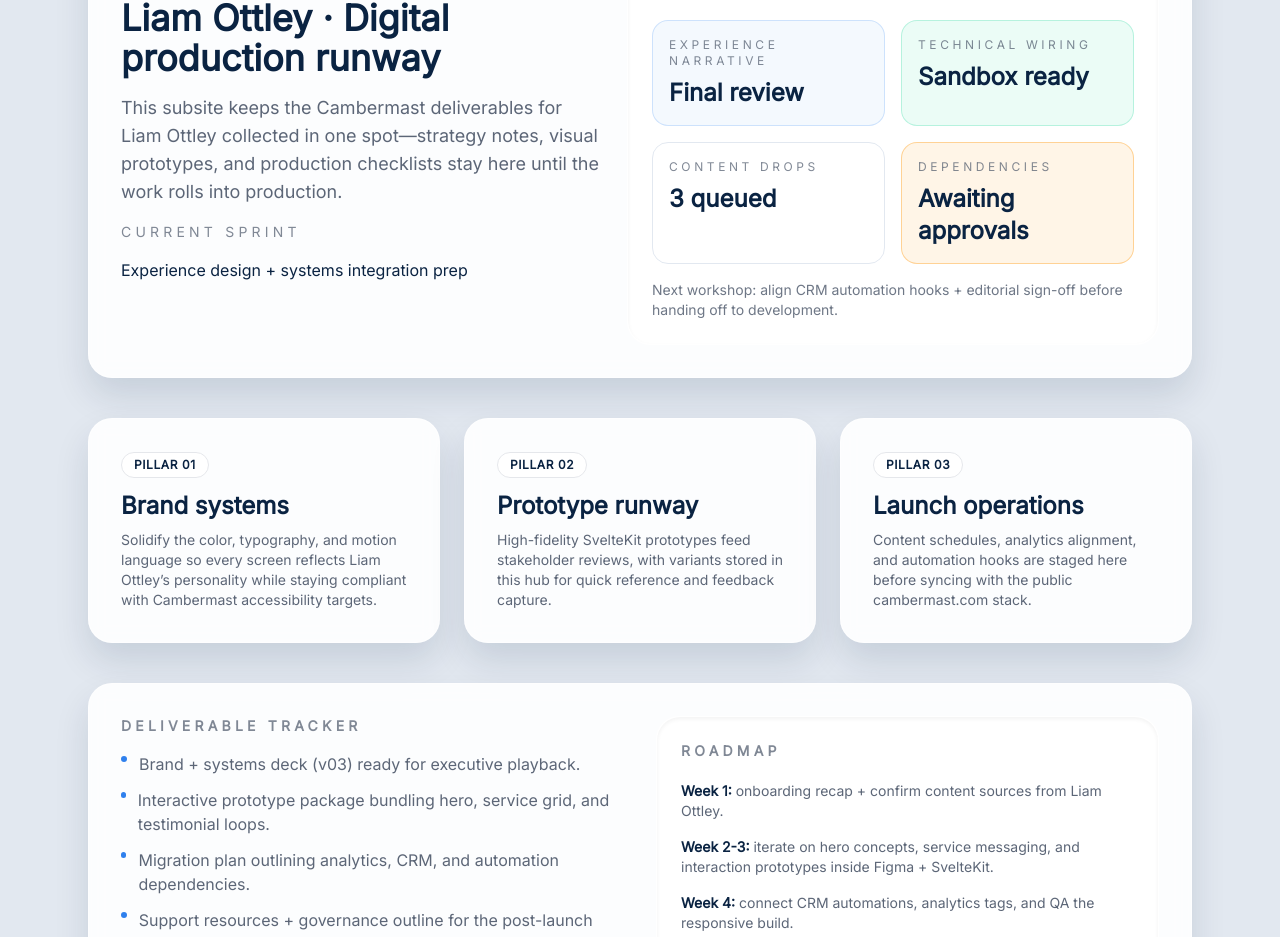
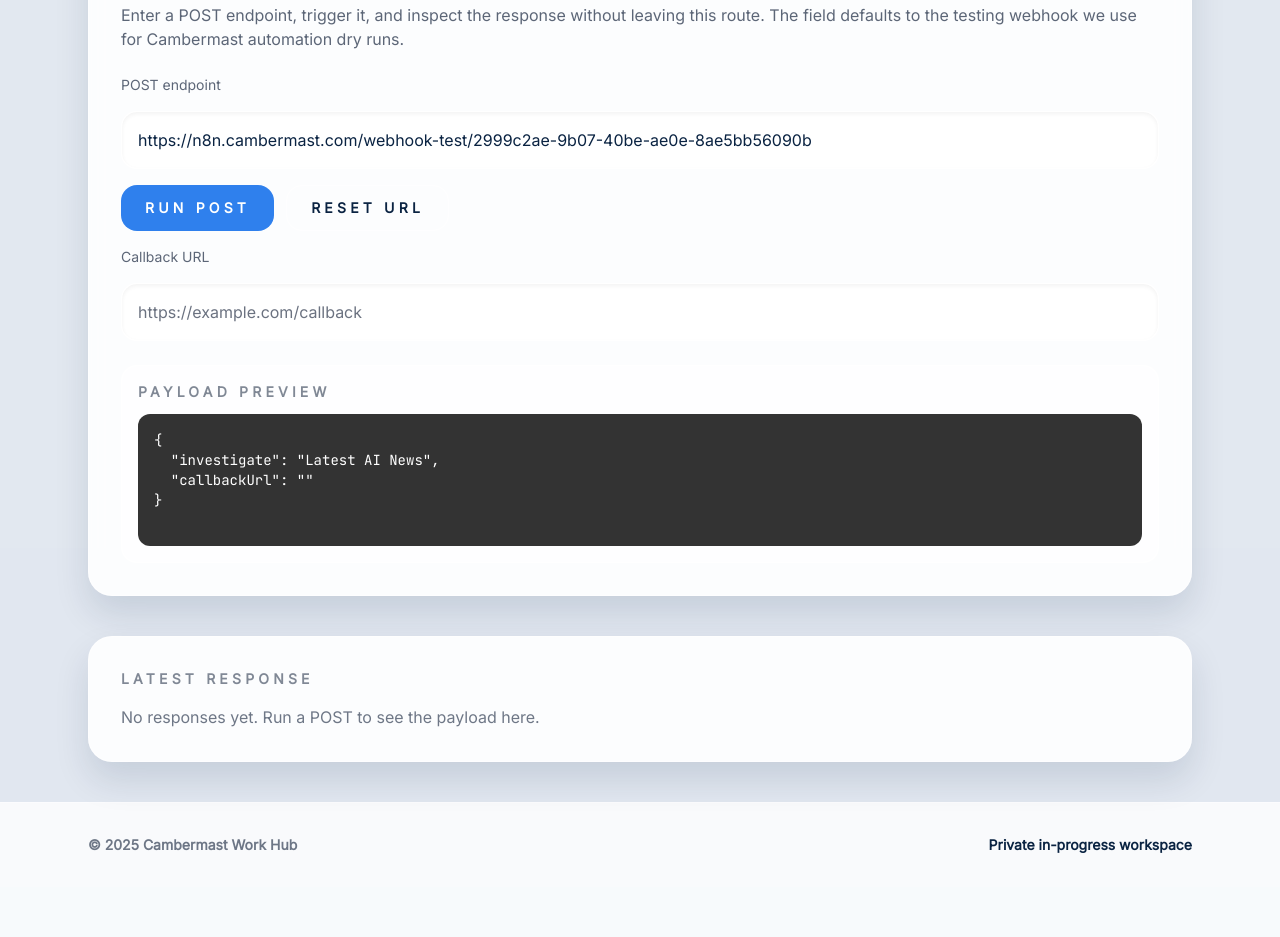
Before and after one commit to BillRaymond/cambermast-work-hub, a SvelteKit app: page /liamottley in a window 1280 px wide. Shown: the part 215-1152 px from the top of the page. After the commit the page ends 1102 px from the top, so only its background shows below. Built offline with nearby package versions, Linux system fonts and the light colour scheme.

Commit message:
add liamottleey post capability

```diff
--- a/src/routes/liamottley/+page.svelte
+++ b/src/routes/liamottley/+page.svelte
@@ -6,123 +6,133 @@
 	/>
 </svelte:head>
 
+<script lang="ts">
+	const defaultUrl = 'https://n8n.cambermast.com/webhook-test/2999c2ae-9b07-40be-ae0e-8ae5bb56090b';
+	const investigateValue = 'Latest AI News';
+
+	let targetUrl = defaultUrl;
+	let callbackUrl = '';
+	let isLoading = false;
+	let latestResponse = '';
+	let errorMessage = '';
+
+	const runPost = async () => {
+		isLoading = true;
+		latestResponse = '';
+		errorMessage = '';
+
+		try {
+			const payload = JSON.stringify({
+				investigate: investigateValue,
+				callbackUrl
+			});
+
+			const response = await fetch(targetUrl, {
+				method: 'POST',
+				headers: {
+					'Content-Type': 'application/json'
+				},
+				body: payload
+			});
+			const text = await response.text();
+
+			if (!response.ok) {
+				errorMessage = `Request failed with status ${response.status}`;
+			}
+
+			latestResponse = text || '(empty response body)';
+		} catch (error) {
+			errorMessage = error instanceof Error ? error.message : 'Unknown error occurred';
+		} finally {
+			isLoading = false;
+		}
+	};
+</script>
+
 <article class="space-y-10">
 	<section class="section-shell border border-white/50">
-		<div class="flex flex-col gap-6 lg:flex-row">
-			<div class="flex-1 space-y-4">
-				<span class="badge border bg-primary-electric/10 text-primary-electric">Active collaboration</span>
-				<h1 class="text-4xl font-semibold text-primary-navy">Liam Ottley · Digital production runway</h1>
-				<p class="text-lg text-secondary-slate/90">
-					This subsite keeps the Cambermast deliverables for Liam Ottley collected in one spot—strategy notes,
-					visual prototypes, and production checklists stay here until the work rolls into production.
+		<div class="space-y-6">
+			<div class="space-y-2">
+				<h1 class="text-4xl font-semibold text-primary-navy">Liam Ottley · Webhook tester</h1>
+				<p class="text-secondary-slate/90">
+					Enter a POST endpoint, trigger it, and inspect the response without leaving this route. The field
+					defaults to the testing webhook we use for Cambermast automation dry runs.
 				</p>
-				<p class="text-sm uppercase tracking-[0.3em] text-secondary-slate/70">Current sprint</p>
-				<p class="text-primary-navy">Experience design + systems integration prep</p>
 			</div>
-			<div class="flex-1 rounded-3xl border border-white/60 bg-white/80 p-6 shadow-inner">
-				<h2 class="text-sm font-semibold uppercase tracking-[0.3em] text-secondary-slate/70">Status heatmap</h2>
-				<dl class="mt-5 grid gap-4 sm:grid-cols-2">
-					<div class="rounded-2xl border border-primary-electric/20 bg-primary-electric/5 p-4">
-						<dt class="text-xs uppercase tracking-[0.3em] text-secondary-slate/70">Experience narrative</dt>
-						<dd class="mt-2 text-2xl font-semibold text-primary-navy">Final review</dd>
-					</div>
-					<div class="rounded-2xl border border-accent-mint/30 bg-accent-mint/10 p-4">
-						<dt class="text-xs uppercase tracking-[0.3em] text-secondary-slate/70">Technical wiring</dt>
-						<dd class="mt-2 text-2xl font-semibold text-primary-navy">Sandbox ready</dd>
-					</div>
-					<div class="rounded-2xl border border-secondary-cool bg-white/90 p-4">
-						<dt class="text-xs uppercase tracking-[0.3em] text-secondary-slate/70">Content drops</dt>
-						<dd class="mt-2 text-2xl font-semibold text-primary-navy">3 queued</dd>
-					</div>
-					<div class="rounded-2xl border border-semantic-warning/40 bg-semantic-warning/10 p-4">
-						<dt class="text-xs uppercase tracking-[0.3em] text-secondary-slate/70">Dependencies</dt>
-						<dd class="mt-2 text-2xl font-semibold text-primary-navy">Awaiting approvals</dd>
-					</div>
-				</dl>
-				<p class="mt-4 text-sm text-secondary-slate/80">
-					Next workshop: align CRM automation hooks + editorial sign-off before handing off to development.
-				</p>
+
+			<form class="space-y-4" on:submit|preventDefault={runPost}>
+				<label class="block text-sm font-medium text-secondary-slate/90" for="webhook-url">
+					POST endpoint
+				</label>
+				<input
+					id="webhook-url"
+					name="webhook-url"
+					class="w-full rounded-2xl border border-white/60 bg-white/80 p-4 text-primary-navy shadow-inner focus:border-primary-electric focus:outline-none"
+					bind:value={targetUrl}
+					placeholder="https://example.com/webhook"
+					type="url"
+					required
+				/>
+				<div class="flex gap-3">
+					<button
+						type="submit"
+						class="rounded-2xl bg-primary-electric px-6 py-3 text-sm font-semibold uppercase tracking-[0.3em] text-white transition hover:bg-primary-electric/80 disabled:cursor-not-allowed disabled:opacity-70"
+						disabled={isLoading}
+					>
+						{#if isLoading}
+							Sending…
+						{:else}
+							Run POST
+						{/if}
+					</button>
+					<button
+						type="button"
+						class="rounded-2xl border border-white/60 px-6 py-3 text-sm font-semibold uppercase tracking-[0.3em] text-primary-navy hover:border-primary-navy"
+						on:click={() => (targetUrl = defaultUrl)}
+						disabled={isLoading || targetUrl === defaultUrl}
+					>
+						Reset URL
+					</button>
+				</div>
+				<label class="block text-sm font-medium text-secondary-slate/90" for="callback-url">
+					Callback URL
+				</label>
+				<input
+					id="callback-url"
+					name="callback-url"
+					class="w-full rounded-2xl border border-white/60 bg-white/80 p-4 text-primary-navy shadow-inner focus:border-primary-electric focus:outline-none"
+					bind:value={callbackUrl}
+					placeholder="https://example.com/callback"
+					type="url"
+				/>
+			</form>
+
+			<div class="rounded-2xl border border-white/60 bg-white/60 p-4 text-sm text-secondary-slate/90">
+				<p class="font-semibold uppercase tracking-[0.3em] text-secondary-slate/70">Payload preview</p>
+				<pre class="mt-3 overflow-auto rounded-xl bg-black/80 p-4 text-white">
+{JSON.stringify({ investigate: investigateValue, callbackUrl }, null, 2)}
+				</pre>
 			</div>
 		</div>
 	</section>
 
-	<section class="grid gap-6 lg:grid-cols-3">
-		<div class="section-shell border border-white/50">
-			<p class="badge border bg-white/80 text-primary-navy">Pillar 01</p>
-			<h3 class="mt-3 text-2xl font-semibold text-primary-navy">Brand systems</h3>
-			<p class="mt-2 text-sm text-secondary-slate/90">
-				Solidify the color, typography, and motion language so every screen reflects Liam Ottley’s personality
-				while staying compliant with Cambermast accessibility targets.
-			</p>
-		</div>
-		<div class="section-shell border border-white/50">
-			<p class="badge border bg-white/80 text-primary-navy">Pillar 02</p>
-			<h3 class="mt-3 text-2xl font-semibold text-primary-navy">Prototype runway</h3>
-			<p class="mt-2 text-sm text-secondary-slate/90">
-				High-fidelity SvelteKit prototypes feed stakeholder reviews, with variants stored in this hub for quick
-				reference and feedback capture.
-			</p>
-		</div>
-		<div class="section-shell border border-white/50">
-			<p class="badge border bg-white/80 text-primary-navy">Pillar 03</p>
-			<h3 class="mt-3 text-2xl font-semibold text-primary-navy">Launch operations</h3>
-			<p class="mt-2 text-sm text-secondary-slate/90">
-				Content schedules, analytics alignment, and automation hooks are staged here before syncing with the
-				public cambermast.com stack.
-			</p>
-		</div>
-	</section>
-
 	<section class="section-shell border border-white/40">
-		<div class="grid gap-8 lg:grid-cols-2">
-			<div>
-				<h4 class="text-sm font-semibold uppercase tracking-[0.3em] text-secondary-slate/70">
-					Deliverable tracker
-				</h4>
-				<ul class="mt-4 space-y-3 text-secondary-slate/90">
-					<li class="flex items-start gap-3">
-						<span class="mt-1 h-1.5 w-1.5 rounded-full bg-primary-electric"></span>
-						Brand + systems deck (v03) ready for executive playback.
-					</li>
-					<li class="flex items-start gap-3">
-						<span class="mt-1 h-1.5 w-1.5 rounded-full bg-primary-electric"></span>
-						Interactive prototype package bundling hero, service grid, and testimonial loops.
-					</li>
-					<li class="flex items-start gap-3">
-						<span class="mt-1 h-1.5 w-1.5 rounded-full bg-primary-electric"></span>
-						Migration plan outlining analytics, CRM, and automation dependencies.
-					</li>
-					<li class="flex items-start gap-3">
-						<span class="mt-1 h-1.5 w-1.5 rounded-full bg-primary-electric"></span>
-						Support resources + governance outline for the post-launch team.
-					</li>
-				</ul>
-			</div>
-			<div class="rounded-3xl border border-white/60 bg-white/80 p-6 shadow-inner">
-				<h4 class="text-sm font-semibold uppercase tracking-[0.3em] text-secondary-slate/70">Roadmap</h4>
-				<ol class="mt-5 space-y-4 text-sm text-secondary-slate/90">
-					<li>
-						<span class="font-semibold text-primary-navy">Week 1:</span> onboarding recap + confirm content
-						sources from Liam Ottley.
-					</li>
-					<li>
-						<span class="font-semibold text-primary-navy">Week 2-3:</span> iterate on hero concepts, service
-						messaging, and interaction prototypes inside Figma + SvelteKit.
-					</li>
-					<li>
-						<span class="font-semibold text-primary-navy">Week 4:</span> connect CRM automations, analytics
-						tags, and QA the responsive build.
-					</li>
-					<li>
-						<span class="font-semibold text-primary-navy">Launch window:</span> integrate feedback, lock
-						production URLs, and hand off the deployment runbook.
-					</li>
-				</ol>
-				<p class="mt-4 text-sm text-secondary-slate/80">
-					Questions? Reach out via the main Cambermast contact form so the crew can route you to the right
-					stream.
+		<h2 class="text-sm font-semibold uppercase tracking-[0.3em] text-secondary-slate/70">Latest response</h2>
+		{#if isLoading}
+			<p class="mt-4 text-secondary-slate/90">Waiting for the server to respond…</p>
+		{:else}
+			{#if errorMessage}
+				<p class="mt-4 rounded-2xl border border-semantic-warning/40 bg-semantic-warning/10 p-4 text-semantic-warning">
+					{errorMessage}
 				</p>
-			</div>
-		</div>
+			{/if}
+			{#if latestResponse}
+				<pre class="mt-4 overflow-auto rounded-2xl border border-white/60 bg-black/80 p-4 text-sm text-white">
+{latestResponse}
+				</pre>
+			{:else}
+				<p class="mt-4 text-secondary-slate/80">No responses yet. Run a POST to see the payload here.</p>
+			{/if}
+		{/if}
 	</section>
 </article>
```
